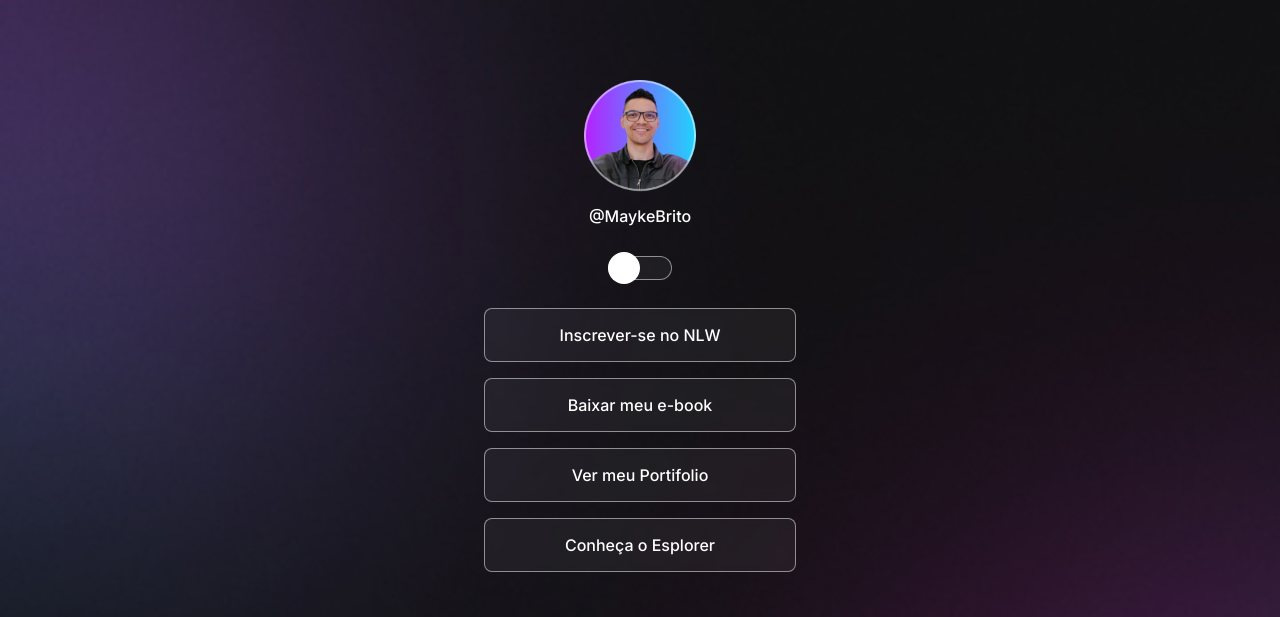
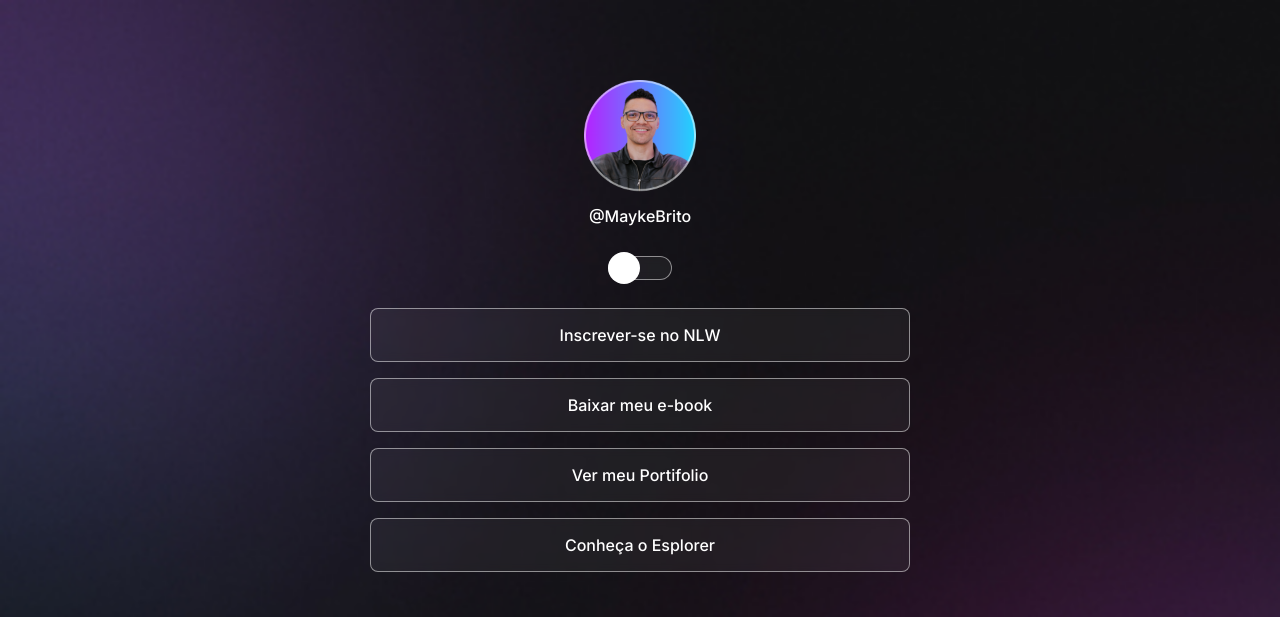
Before and after one commit to Bismarkdaf/projeto, a plain HTML site: page index.html in a window 1280 px wide. Shown: the top 617 px of the page. Drawn offline with nearby package versions, Linux system fonts and the light colour scheme.

Commit message:
adjusted commit

```diff
--- a/style.css
+++ b/style.css
@@ -42,8 +42,8 @@ body * {
 }
 
 #container {
-    width: 360px;
-    border: 200px red;
+    width: 100%;
+    max-width: 588px;
     margin: 56px auto 0px;
     padding: 0 24px;
 }
```
